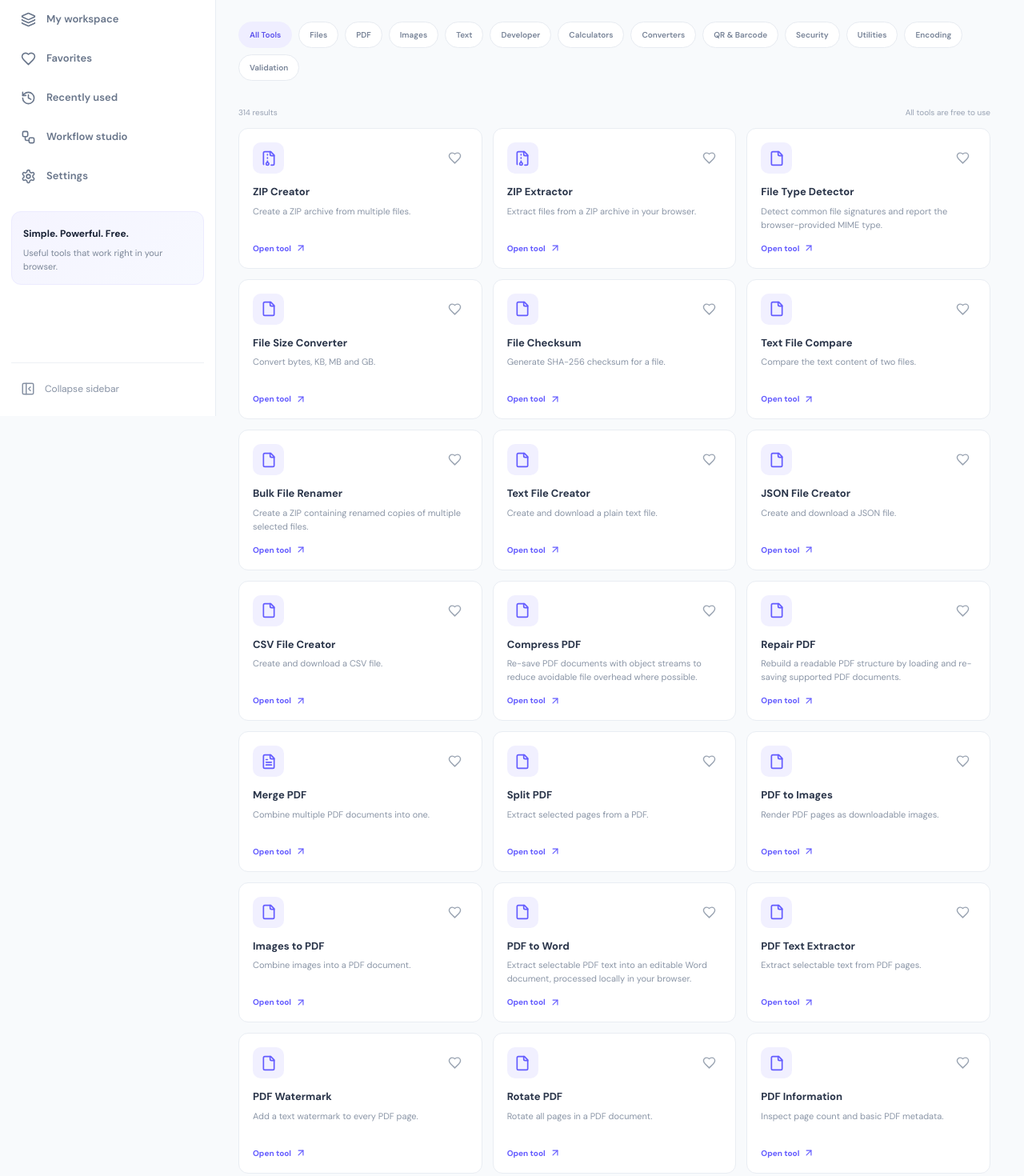
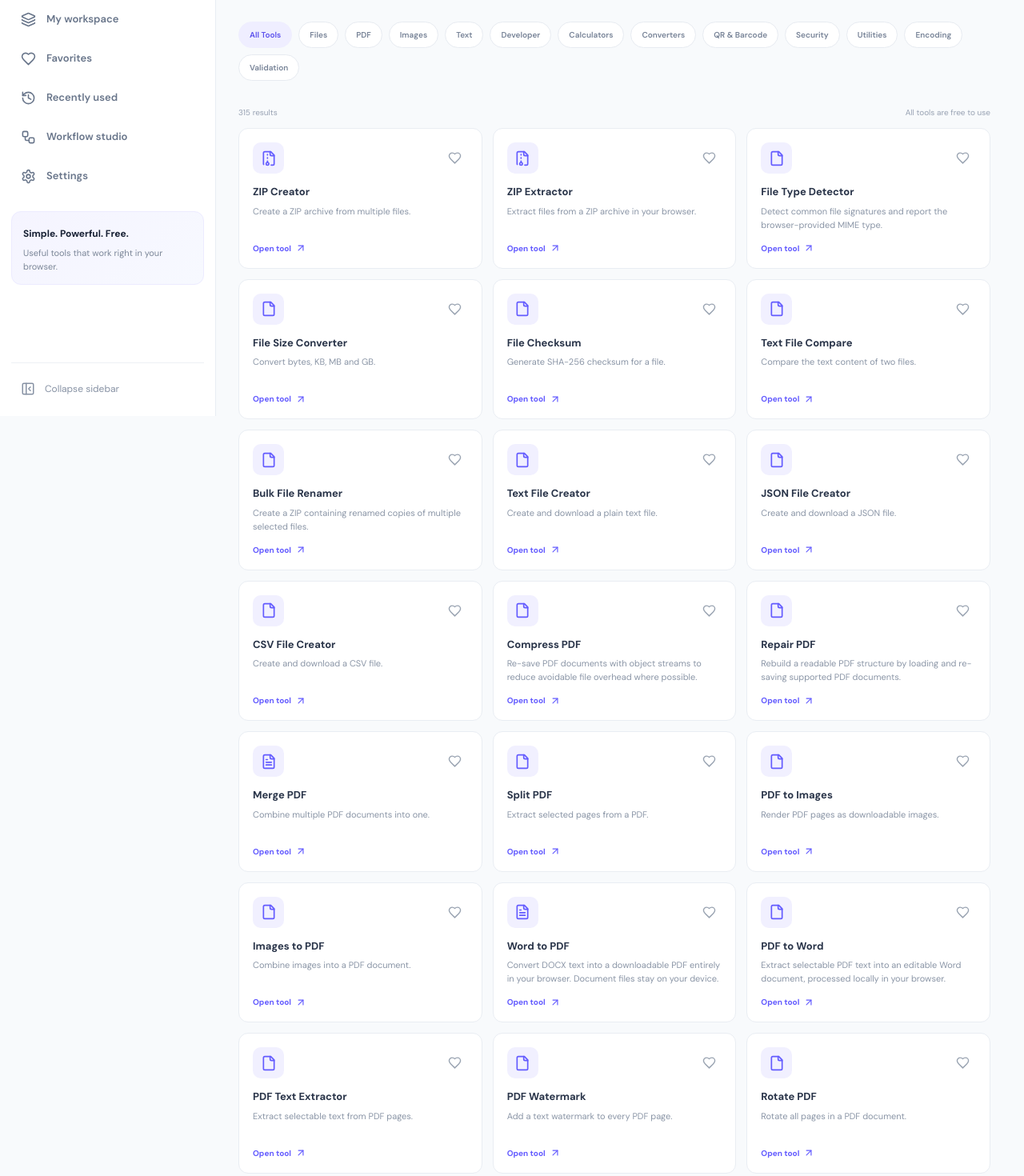
Before and after one commit to anantttt1/AP-Tools, a React (Vite) app: page /tools in a window 1280 px wide. Shown: the part 280-1750 px from the top of the page at 80% size. Built offline with nearby package versions, Linux system fonts and the light colour scheme.

Commit message:
Add browser-only Word to PDF tool

```diff
--- a/src/data/tools.ts
+++ b/src/data/tools.ts
@@ -120,6 +120,13 @@ export const tools: Tool[] = [
     "icon": "file-image"
   },
   {
+    "id": "word-to-pdf",
+    "name": "Word to PDF",
+    "category": "PDF",
+    "description": "Convert DOCX text into a downloadable PDF entirely in your browser. Document files stay on your device.",
+    "icon": "file-pdf"
+  },
+  {
     "id": "pdf-to-word",
     "name": "PDF to Word",
     "category": "PDF",
```
